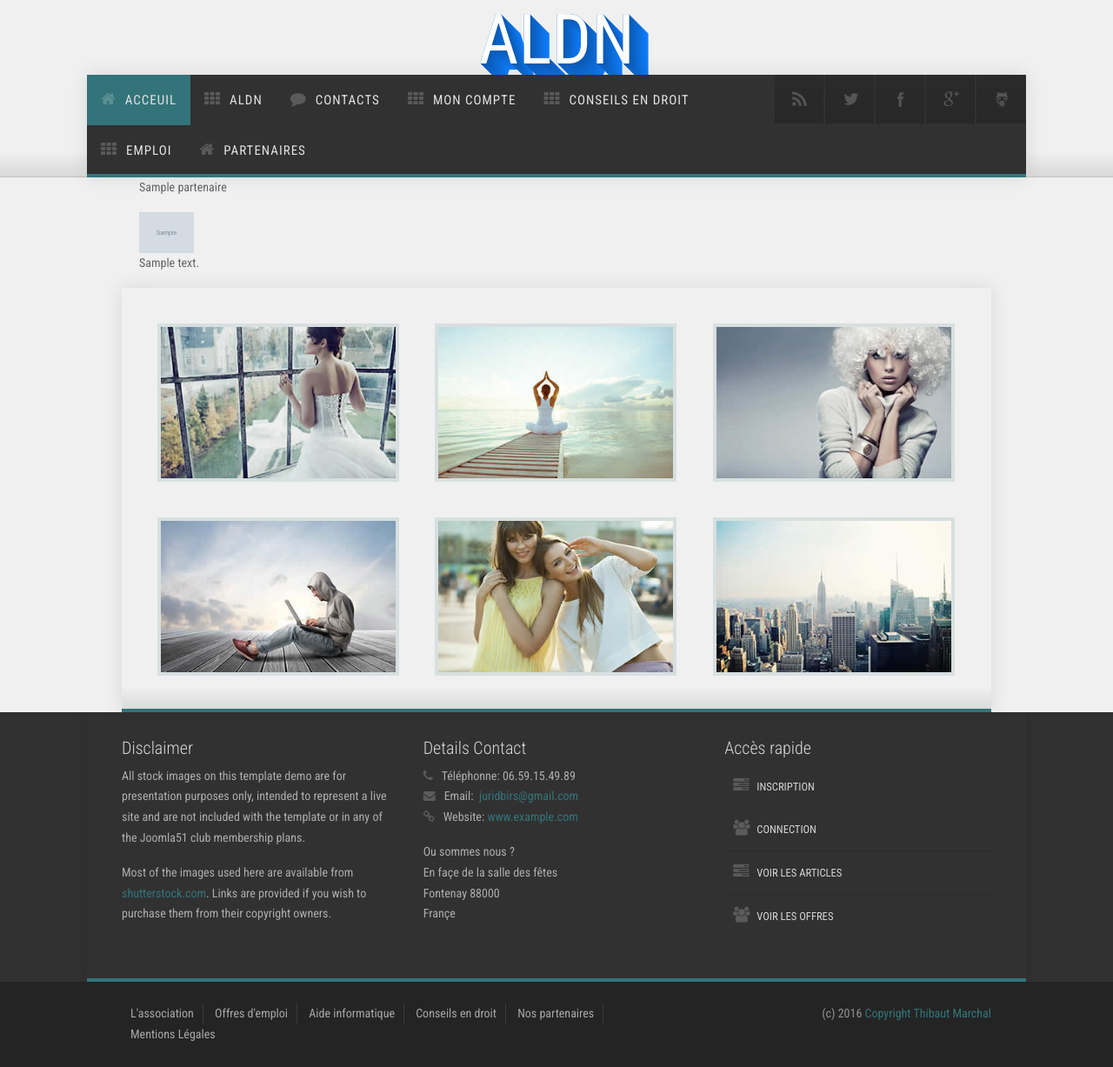
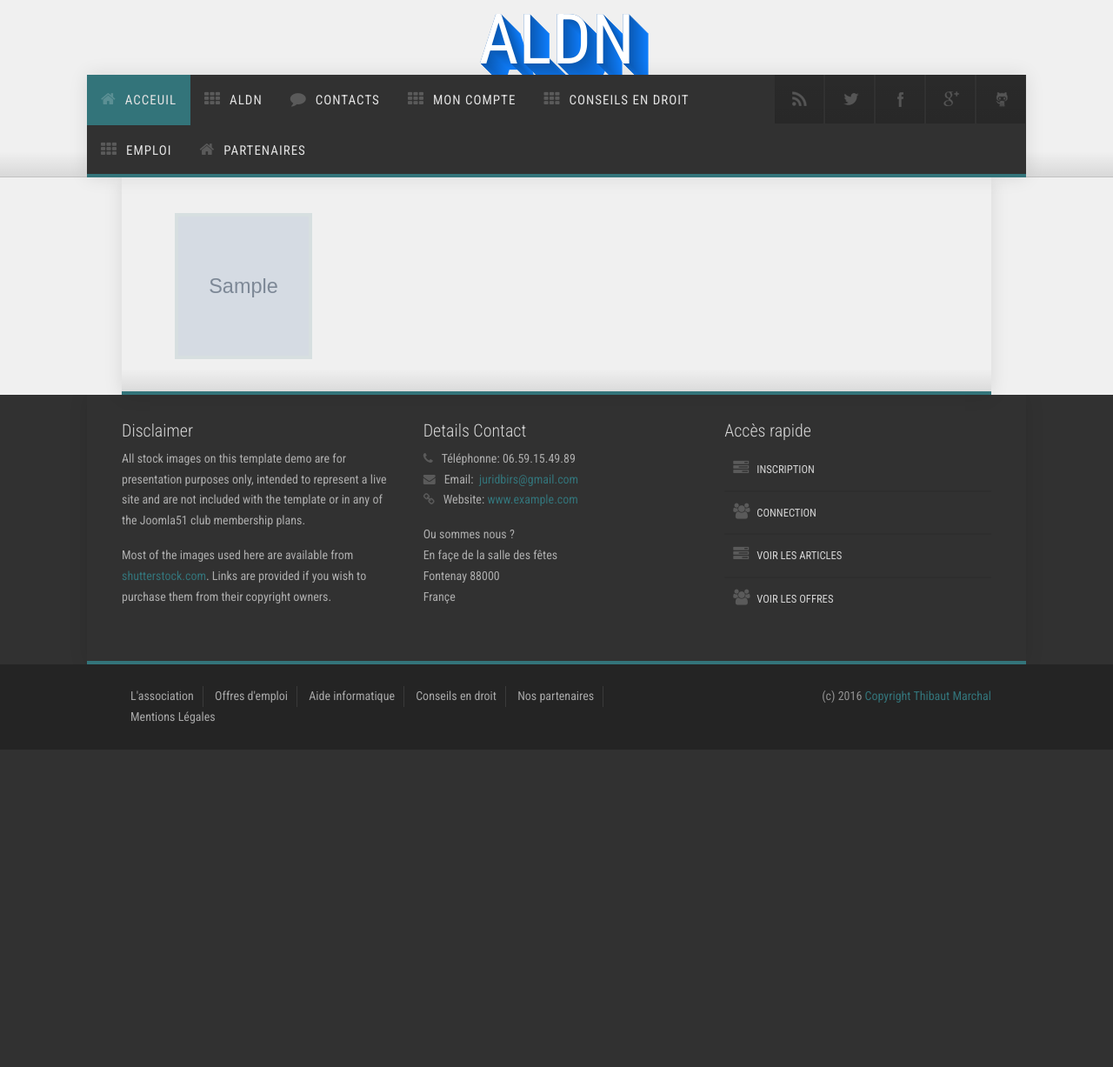
Before and after one commit to thibaut88/aldn, a PHP site: page /Partenaires/Index in a window 1280 px wide. Shown: the part 83-1310 px from the top of the page at 87% size. After the commit the page ends 945 px from the top, so only its background shows below. Run offline with PHP 8.4, Linux system fonts and the light colour scheme; tables that the repository leaves empty or names only in its code hold one stand-in row (values such as "Sample post"); grey boxes marked "Sample" are stand-in pictures; some web fonts are replaced.

Commit message:
pagae partenaire layout fini

```diff
--- a/views/Association/Index.php
+++ b/views/Association/Index.php
@@ -107,7 +107,7 @@
                     <div class="row margin-vert-30">
                         <!-- Main Text -->
                         <div class="col-md-6">
-                            <h2>Welcome to Habitat</h2>
+                            <h2>Bienvenue sur le site aldn</h2>
                             <p>Lorem ipsum dolor sit amet, consectetuer adipiscing elit, sed diam nonummy nibh euismod tincidunt ut laoreet dolore magna aliquam erat volutpat. Ut wisi enim ad minim veniam, quis nostrud exerci tation ullamcorper suscipit
                                 lobortis nisl ut aliquip ex ea commodo consequat.</p>
                             <p>Duis autem vel eum iriure dolor in hendrerit in vulputate velit esse molestie consequat, vel illum dolore eu feugiat nulla facilisis at vero eros et accumsan et iusto odio dignissim qui blandit praesent luptatum zzril delenit
--- a/views/Partenaires/Index.php
+++ b/views/Partenaires/Index.php
@@ -1,145 +1,73 @@
-
-	<div class=" container"style="">
-		<div id="partenaires"class="row-padding">
-
-		<?php
-		$datas = $this->datas;
-
-		foreach ($datas as $key=>$value){ ?>
-		<div class="col-lg-2" >
-		<p class=""><?=ucfirst($value['nom'])?></p>
-		<img src="<?=$value['image']?>" width="50%"height="80%"title="image"alt="image">
-		<p class=" "style="overflow:hidden"><?=$value['description']?></p>
-		</div>
-
-		<?php
-		};
-		?>
-
-		</div><!--#id partenaires row -->
-	</div><!--container -->
 <div class="container">
 
+		<div id="partenaires"class="row-padding">
 <!-- Portfolio -->
             <div id="portfolio" class="bottom-border-shadow">
                 <div class="container bottom-border">
                     <div class="row padding-top-40">
                         <ul class="portfolio-group">
-                            <!-- Portfolio Item -->
-                            <li class="portfolio-item col-sm-4 col-xs-6 margin-bottom-40">
-                                <a href="#">
-                                    <figure class="animate fadeInLeft">
-                                        <img alt="image1" src="/www/PROJETS EXTERNES/ALDNTemplate4/ALDN4/site/assets/img/frontpage/image1.jpg">
+
+		<?php
+		$datas = $this->datas;
+		$i=0;
+		$hr=3;
+		foreach ($datas as $key=>$value){ $i++;
+		?>
+
+
+		                   <!-- Portfolio Item -->
+                            <li class="portfolio-item col-xs-12 col-sm-3 col-xs-4 margin-bottom-40"style="min-width:200px!important;">
+                                <a href="#" style="display:block;width:80%;margin:auto;">
+                                    <figure class="animate fadeInLeft" >
+                                        <img src="<?=$value['image']?>" width="100%"height="160px;"title="image"alt="image" >
                                         <figcaption>
-                                            <h3>Velit esse molestie</h3>
-                                            <span>Vel illum dolore eu feugiat nulla facilisis at vero eros et accumsan et iusto odio dignissim qui et everti tamquam suavitate mea.</span>
+                                            <h3><?=ucfirst($value['nom'])?></h3>
+                                            <span style="overflow:hidden"><?=$value['description']?></span>
                                         </figcaption>
                                     </figure>
                                 </a>
                             </li>
-                            <!-- //Portfolio Item// -->
-                            <!-- Portfolio Item -->
-                            <li class="portfolio-item col-sm-4 col-xs-6 margin-bottom-40">
-                                <a href="#">
-                                    <figure class="animate fadeIn">
-                                        <img alt="image2" src="/www/PROJETS EXTERNES/ALDNTemplate4/ALDN4/site/assets/img/frontpage/image2.jpg">
-                                        <figcaption>
-                                            <h3>Quam nunc putamus</h3>
-                                            <span>Vel illum dolore eu feugiat nulla facilisis at vero eros et accumsan et iusto odio dignissim qui et everti tamquam suavitate mea.</span>
-                                        </figcaption>
-                                    </figure>
-                                </a>
-                            </li>
-                            <!-- //Portfolio Item// -->
-                            <!-- Portfolio Item -->
-                            <li class="portfolio-item col-sm-4 col-xs-6 margin-bottom-40">
-                                <a href="#">
-                                    <figure class="animate fadeInRight">
-                                        <img alt="image3" src="/www/PROJETS EXTERNES/ALDNTemplate4/ALDN4/site/assets/img/frontpage/image3.jpg">
-                                        <figcaption>
-                                            <h3>Placerat facer possim</h3>
-                                            <span>Vel illum dolore eu feugiat nulla facilisis at vero eros et accumsan et iusto odio dignissim qui et everti tamquam suavitate mea.</span>
-                                        </figcaption>
-                                    </figure>
-                                </a>
-                            </li>
-                            <!-- //Portfolio Item// -->
-                            <!-- Portfolio Item -->
-                            <li class="portfolio-item col-sm-4 col-xs-6 margin-bottom-40">
-                                <a href="#">
-                                    <figure class="animate fadeInLeft">
-                                        <img alt="image4" src="/www/PROJETS EXTERNES/ALDNTemplate4/ALDN4/site/assets/img/frontpage/image4.jpg">
-                                        <figcaption>
-                                            <h3>Nam liber tempor</h3>
-                                            <span>Vel illum dolore eu feugiat nulla facilisis at vero eros et accumsan et iusto odio dignissim qui et everti tamquam suavitate mea.</span>
-                                        </figcaption>
-                                    </figure>
-                                </a>
-                            </li>
-                            <!-- //Portfolio Item// -->
-                            <!-- Portfolio Item -->
-                            <li class="portfolio-item col-sm-4 col-xs-6 margin-bottom-40">
-                                <a href="#">
-                                    <figure class="animate fadeIn">
-                                        <img alt="image5" src="/www/PROJETS EXTERNES/ALDNTemplate4/ALDN4/site/assets/img/frontpage/image5.jpg">
-                                        <figcaption>
-                                            <h3>Donec non urna</h3>
-                                            <span>Vel illum dolore eu feugiat nulla facilisis at vero eros et accumsan et iusto odio dignissim qui et everti tamquam suavitate mea.</span>
-                                        </figcaption>
-                                    </figure>
-                                </a>
-                            </li>
-                            <!-- //Portfolio Item// -->
-                            <!-- Portfolio Item -->
-                            <li class="portfolio-item col-sm-4 col-xs-6 margin-bottom-40">
-                                <a href="#">
-                                    <figure class="animate fadeInRight">
-                                        <img alt="image6" src="/www/PROJETS EXTERNES/ALDNTemplate4/ALDN4/site/assets/img/frontpage/image6.jpg">
-                                        <figcaption>
-                                            <h3>Nullam consectetur</h3>
-                                            <span>Vel illum dolore eu feugiat nulla facilisis at vero eros et accumsan et iusto odio dignissim qui et everti tamquam suavitate mea.</span>
-                                        </figcaption>
-                                    </figure>
-                                </a>
-                            </li>
-                            <!-- //Portfolio Item// -->
+
+		<?php
+		}
+		?>
+
                         </ul>
                     </div>
                 </div>
             </div>
             <!-- End Portfolio -->
-
+		</div><!--#id partenaires row -->
 
 </div>
-
-		<script>
-		$(document).ready(function(){
-
-			var $parts = $('.Partenaire');
-			var $partsLen = $parts.length;
-			$parts.each(function(){
-				$(this).css('display','none');
-			});
-
-		var varCounter = 0;
-		var showPartenaire = function(){
-			 if(varCounter <= $partsLen) {
-				 var $elem = $($parts[varCounter]);
-				$elem.fadeIn('slow');
-				  varCounter++;
-			 } else {
-				  clearInterval(showPartenaire);
-			 }
-		};
-
-						 setInterval(showPartenaire, 230);
 
 
 
 
+		<script type="text/javascript">
 
 
+		// $(document).ready(function(){
 
-		});
+			// var $parts = $('.Partenaire');
+			// var $partsLen = $parts.length;
+			// $parts.each(function(){
+				// $(this).css('display','none');
+			// });
+
+		// var varCounter = 0;
+		// var showPartenaire = function(){
+			 // if(varCounter <= $partsLen) {
+				 // var $elem = $($parts[varCounter]);
+				// $elem.fadeIn('slow');
+				  // varCounter++;
+			 // } else {
+				  // clearInterval(showPartenaire);
+			 // }
+		// };
+
+						 // setInterval(showPartenaire, 230);
+
+		// });
 
 		</script>
```
